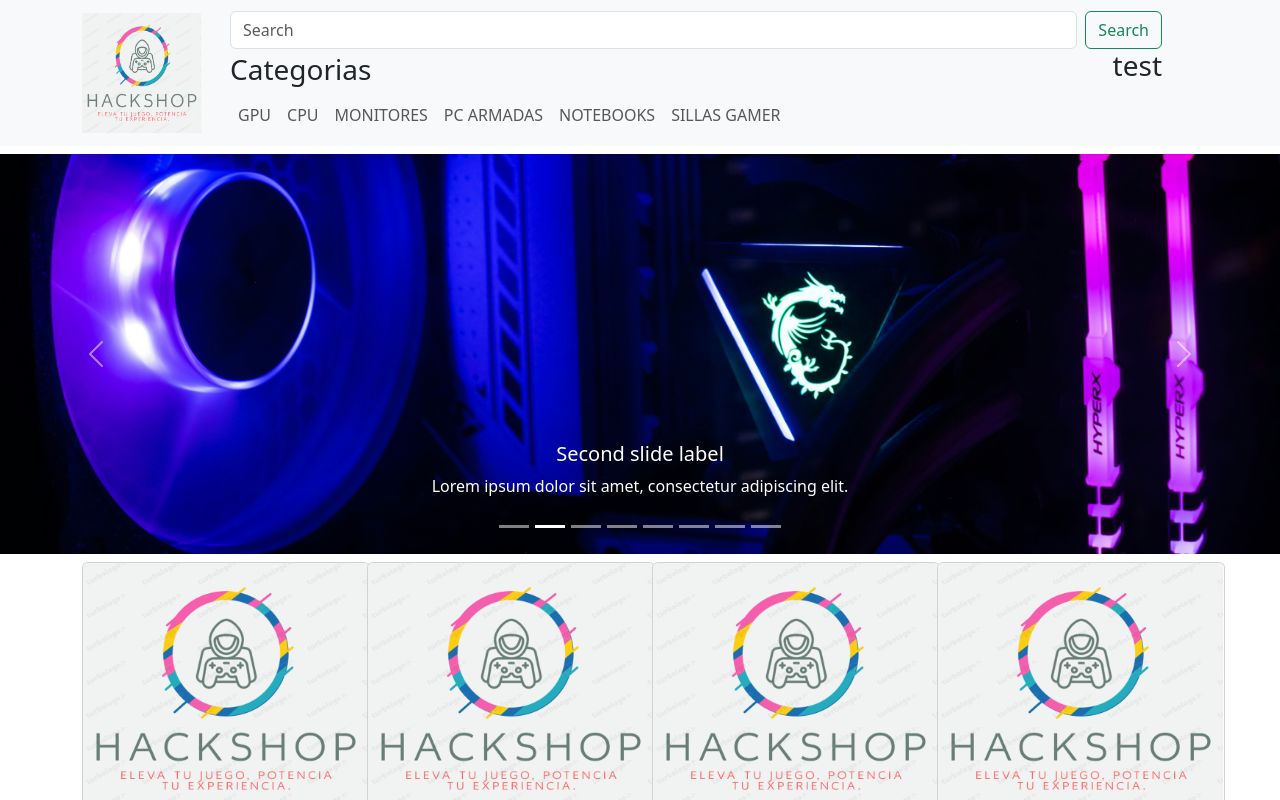
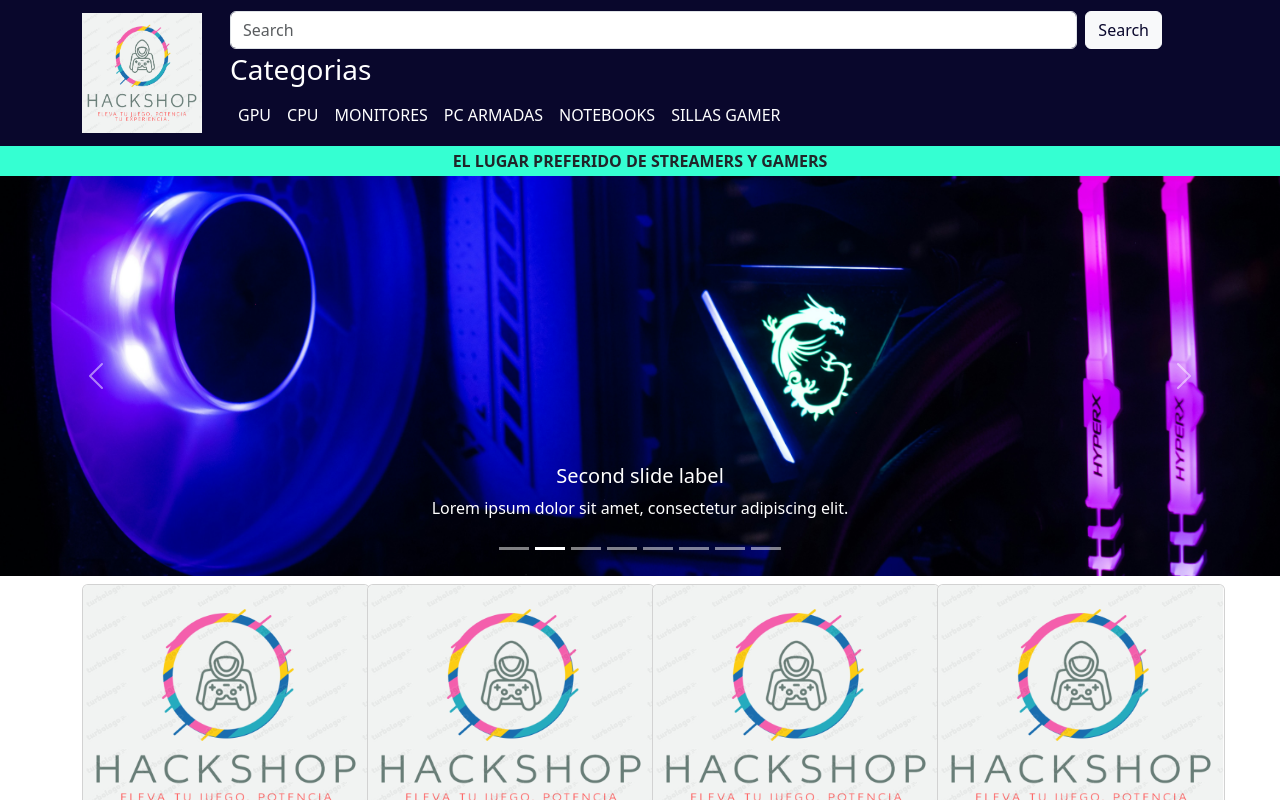
Before and after one commit to gonza87/HackShop_Front_Users, a React (Vite) app: page / in a window 1280 px wide. Shown: the top 800 px of the page. Built offline with nearby package versions, Linux system fonts and the light colour scheme.

Commit message:
ajusteNav

```diff
--- a/src/App.jsx
+++ b/src/App.jsx
@@ -10,7 +10,9 @@ function App() {
   return (
    <>
    <NavbarComponent/>
+
    <Carrusel/>
+
    <div className='main'>
       <div className='container'>
         <Product/>
--- a/src/components/Carrusel.css
+++ b/src/components/Carrusel.css
@@ -5,3 +5,15 @@
     width: 100vw;
     object-fit:cover;
   }
+                                .msjCarrusel {
+                                  height: 30px;
+                                  align-items: center;
+                                  text-align: center;
+                                  background-color: #35ffd2;
+
+                                }
+
+                                .msjCarrusel p {
+                                  padding-top: 3px;
+                                  font-weight: bold;
+                                }
--- a/src/components/Carrusel.jsx
+++ b/src/components/Carrusel.jsx
@@ -5,7 +5,8 @@ function Carrusel(){
     return (
 
         <>
-       <div className='mt-2' >
+        <div className='msjCarrusel'><p>EL LUGAR PREFERIDO DE STREAMERS Y GAMERS</p></div>
+       <div>
         <Carousel>
       <Carousel.Item interval={5000}>
         <img
--- a/src/components/Navbar.jsx
+++ b/src/components/Navbar.jsx
@@ -12,7 +12,7 @@ import './nav.css';
 
 function NavbarComponent() {
   return (
-    <Navbar collapseOnSelect expand="lg" className="bg-body-tertiary">
+    <Navbar collapseOnSelect expand="lg" className='mianav'>
     <Container>
       <Navbar.Brand href="#home"><img className='logo' src="/public/logo.png" alt="logo" /></Navbar.Brand>
       <Navbar.Toggle aria-controls="responsive-navbar-nav" />
@@ -26,14 +26,14 @@ function NavbarComponent() {
               className="me-2"
               aria-label="Search"
             />
-            <Button variant="outline-success">Search</Button>
+            <Button variant="light">Search</Button>{' '}
           </Form>
 
           </div>
           <div className='col-12'>
             <Nav className="me-auto d-flex justify-content-between">
              <h3 className='mt-1'>Categorias</h3>
-             <h3>test</h3>
+
             </Nav>
 
           </div>
--- a/src/index.css
+++ b/src/index.css
@@ -1,3 +1,21 @@
 body{
-    background-color: #fff;
-}
+    background-color: #ffffff;
+    }
+
+    .mianav .navbar-toggler-icon {
+        background-color: #380487;
+
+    }
+
+    .mianav {
+        background-color: #09072c;
+        color: #ffffff;
+    }
+
+    .nav-link {
+        color: #ffffff;
+    }
+
+    .btn-light {
+        color: #09072c;
+    }
```
Also changed, not shown: src/components/nav.css (line endings or trailing spaces).
